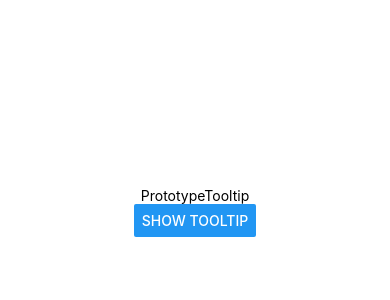
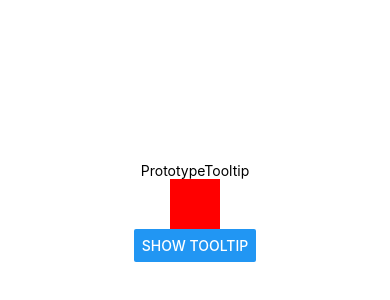
Before and after one commit to topherPedersen/React-Native-Tooltip-Proof-of-Concept, a React Native app: screen / in a window 390 px wide. Shown: the part 210-510 px from the top of the page. Built offline with nearby package versions, Linux system fonts and the light colour scheme.

Commit message:
add component to clone in modal

```diff
--- a/App.js
+++ b/App.js
@@ -24,6 +24,7 @@ class App extends React.Component {
     return(
       <SafeAreaView style={{flex: 1, alignItems: 'center', justifyContent: 'center'}}>
         <Text>PrototypeTooltip</Text>
+        <View style={{ width: 50, height: 50, backgroundColor: 'red' }}></View>
         <Button title="Show Tooltip" onPress={this.showTooltip} />
         <Modal
           animationType="slide"
```
